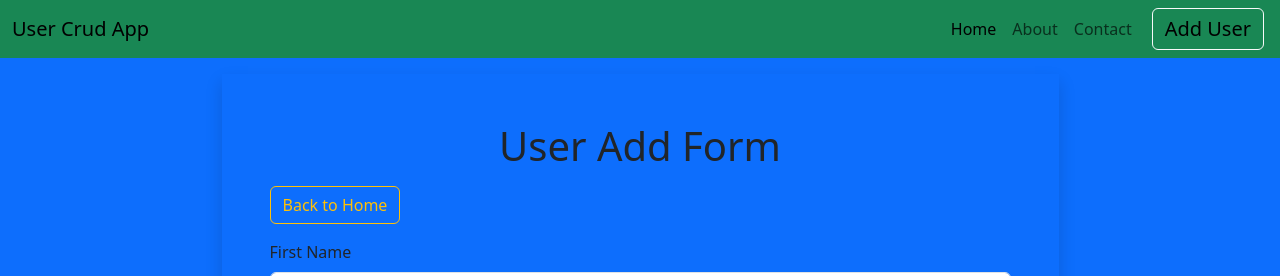
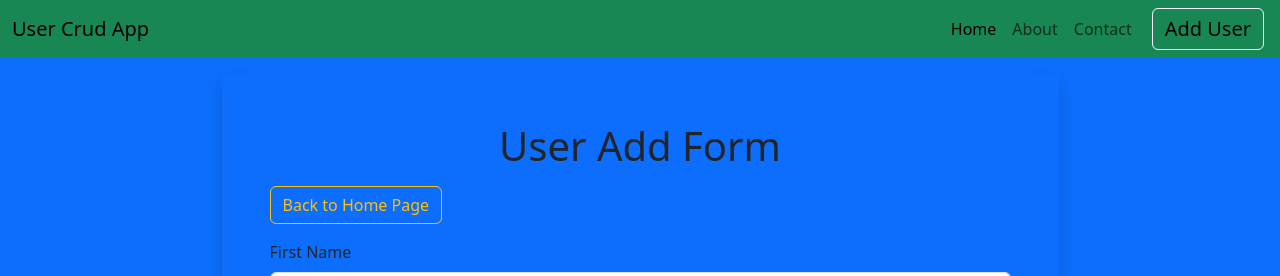
Before and after one commit to SumaPrajapati/React-Crud_nodewithSql_App, a React (Create React App) app in the folder client/: page /user/add in a window 1280 px wide. Shown: the top 276 px of the page. Built offline with nearby package versions, Linux system fonts and the light colour scheme.

Commit message:
Update AddComponent.js

```diff
--- a/client/src/component/AddComponent.js
+++ b/client/src/component/AddComponent.js
@@ -32,7 +32,7 @@ const AddComponent = () => {
             <div className="w-75 mx-auto shadow p-5">
                 <h1 className="mb-3 text-center"> User Add Form </h1>
                 <div className="mb-3">
-                    <button className="btn btn-outline-warning" onClick={handleBackclick}>Back to Home</button>
+                    <button className="btn btn-outline-warning" onClick={handleBackclick}>Back to Home Page</button>
                 </div>
                 <form>
                     <div className="mb-3">
```
